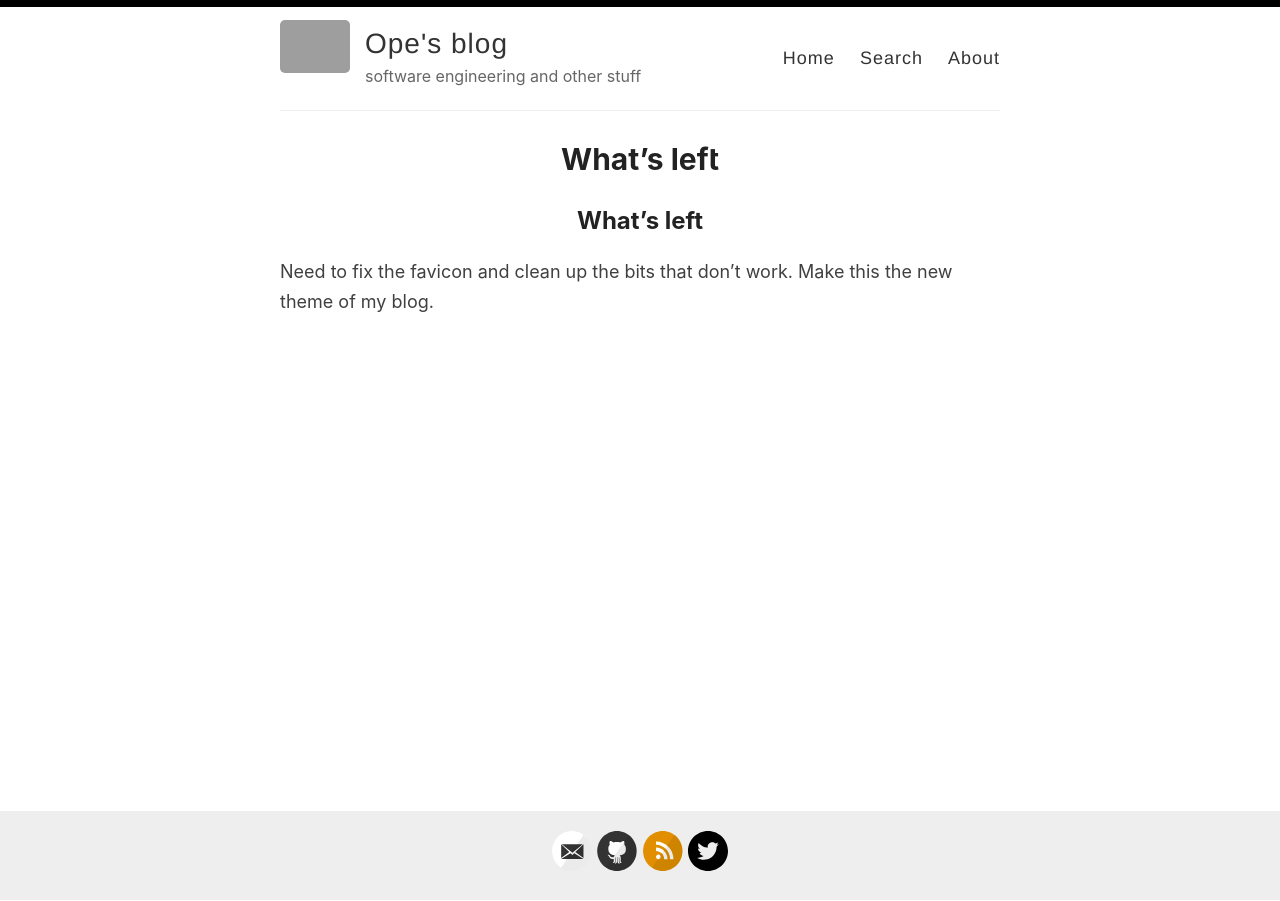
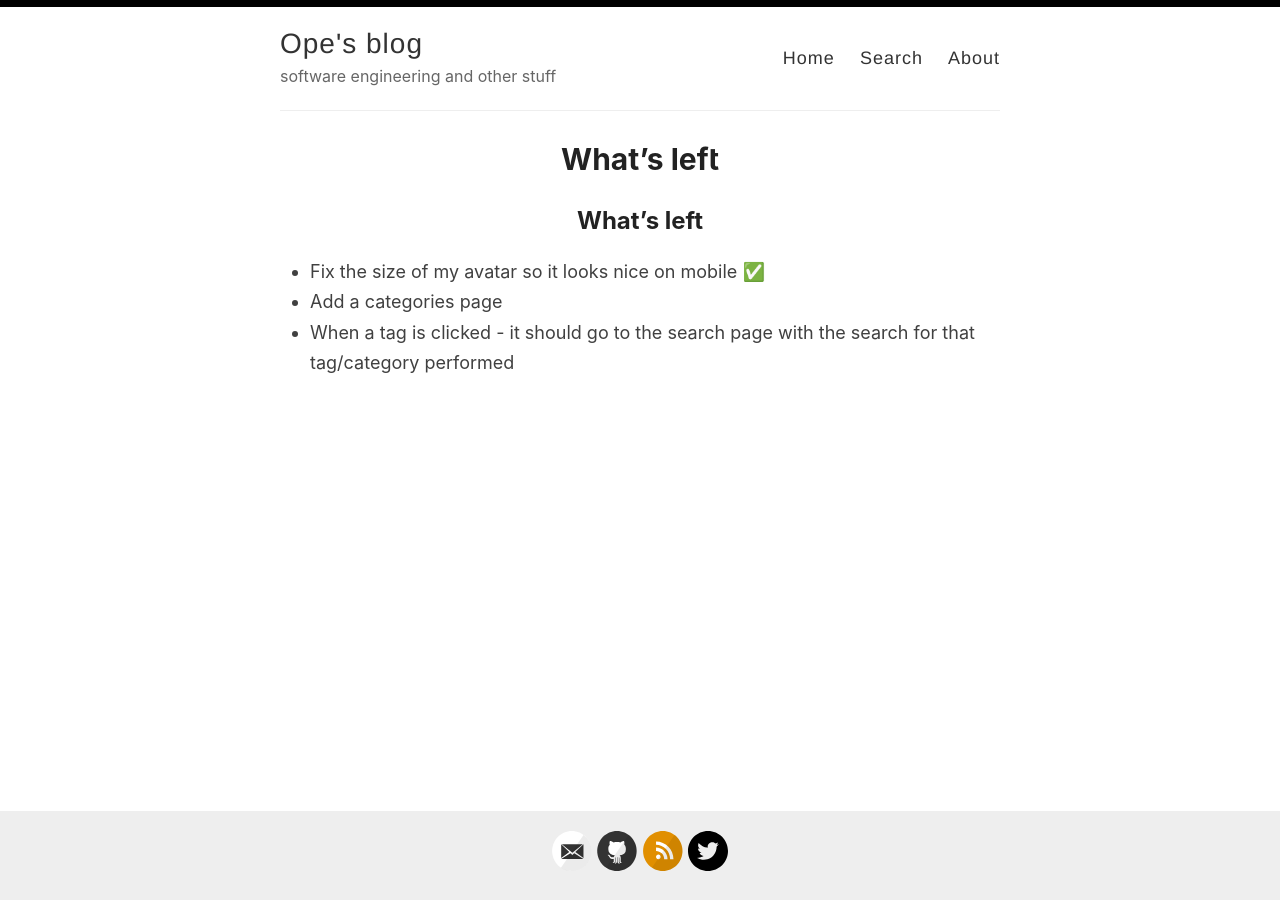
Before and after one commit to opethe1st/github.io, a Jekyll site: the page built from todo.md, in a window 1280 px wide. Built offline with Jekyll 4.4.1, drawn with Linux system fonts in a browser that asks for light colours; our own code applies the rules of GitHub Pages for plain Markdown files; grey boxes are pictures that could not be loaded.

Commit message:
remove profile image since it renders weird in mobile

```diff
--- a/_layouts/default.html
+++ b/_layouts/default.html
@@ -19,7 +19,7 @@
       <div class="wrapper-masthead">
         <div class="container">
           <header class="masthead clearfix">
-            <a href="{{ site.baseurl }}/" class="site-avatar"><img src="{{ site.baseurl }}{{ site.avatar }}" alt="{{ site.title }}" /></a>
+            <!-- <a href="{{ site.baseurl }}/" class="site-avatar"><img src="{{ site.baseurl }}{{ site.avatar }}" alt="{{ site.title }}" /></a> -->
 
             <div class="site-info">
               <h1 class="site-name"><a href="{{ site.baseurl }}/">{{ site.name }}</a></h1>
--- a/todo.md
+++ b/todo.md
@@ -1,2 +1,4 @@
 ## What's left
-Need to fix the favicon and clean up the bits that don't work. Make this the new theme of my blog.
+* Fix the size of my avatar so it looks nice on mobile ✅
+* Add a categories page
+* When a tag is clicked - it should go to the search page with the search for that tag/category performed
```
Also changed, not shown: assets/style.scss (line endings or trailing spaces).
